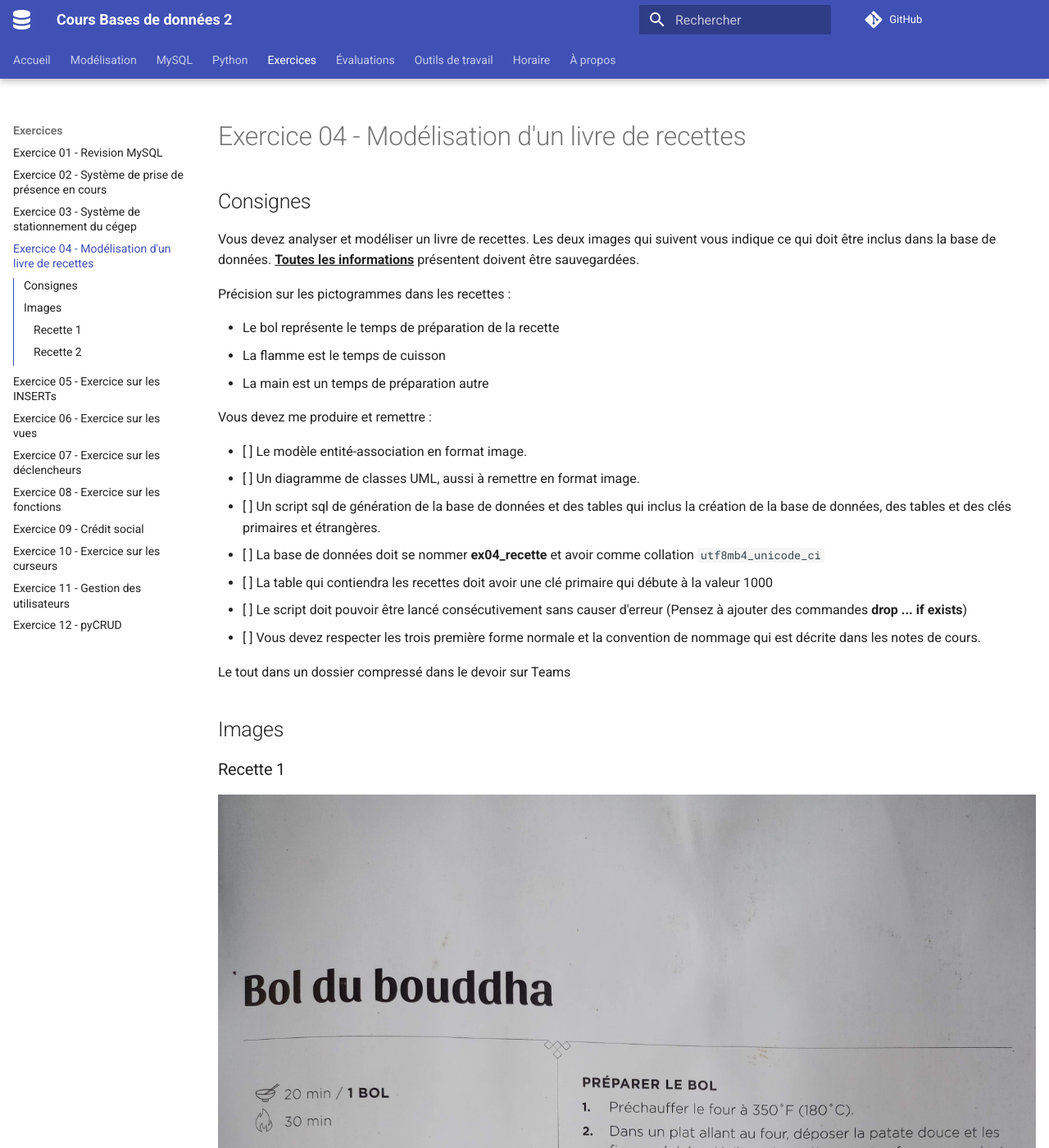
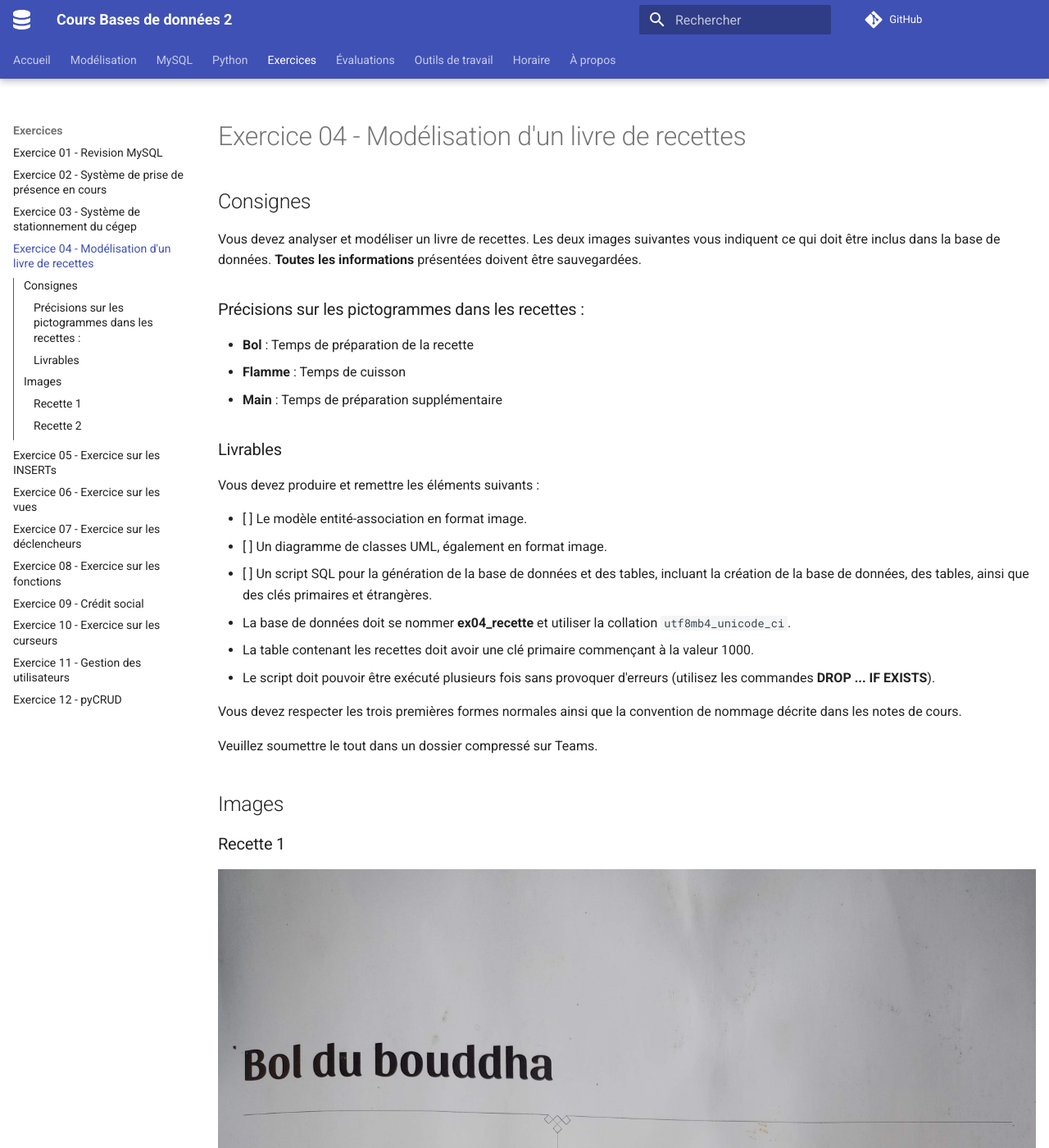
Before and after one commit to cegepvictoetienne/bd2, an MkDocs documentation site: the page built from docs/exercices/ex04_enonce.md, in a window 1280 px wide and 1400 px high. Shown: the whole window at 82% size. Built offline with MkDocs 1.6.1 and Material for MkDocs 9.7.7, drawn with Linux system fonts in a browser that asks for light colours; comment, search, counter and statistics services are not loaded.

Commit message:
correction ex04

```diff
--- a/docs/exercices/ex04_enonce.md
+++ b/docs/exercices/ex04_enonce.md
@@ -2,25 +2,28 @@
 
 ## Consignes
 
-Vous devez analyser et modéliser un livre de recettes. Les deux images qui suivent vous indique ce qui doit être inclus dans la base de données. **<u>Toutes les informations</u>** présentent doivent être sauvegardées.
+Vous devez analyser et modéliser un livre de recettes. Les deux images suivantes vous indiquent ce qui doit être inclus dans la base de données. **Toutes les informations** présentées doivent être sauvegardées.
 
-Précision sur les pictogrammes dans les recettes :
+### Précisions sur les pictogrammes dans les recettes :
 
-- Le bol représente le temps de préparation de la recette
-- La flamme est le temps de cuisson
-- La main est un temps de préparation autre
+- **Bol** : Temps de préparation de la recette
+- **Flamme** : Temps de cuisson
+- **Main** : Temps de préparation supplémentaire
 
-Vous devez me produire et remettre :
+### Livrables
+
+Vous devez produire et remettre les éléments suivants :
 
 - [ ] Le modèle entité-association en format image.
-- [ ] Un diagramme de classes UML, aussi à remettre en format image.
-- [ ] Un script sql de génération de la base de données et des tables qui inclus la création de la base de données, des tables et des clés primaires et étrangères.
-- [ ] La base de données doit se nommer **ex04_recette** et avoir comme collation `utf8mb4_unicode_ci`
-- [ ] La table qui contiendra les recettes doit avoir une clé primaire qui débute à la valeur 1000
-- [ ] Le script doit pouvoir être lancé consécutivement sans causer d'erreur (Pensez à ajouter des commandes **drop ... if exists**)
-- [ ] Vous devez respecter les trois première forme normale et la convention de nommage qui est décrite dans les notes de cours.
+- [ ] Un diagramme de classes UML, également en format image.
+- [ ] Un script SQL pour la génération de la base de données et des tables, incluant la création de la base de données, des tables, ainsi que des clés primaires et étrangères.
+  - La base de données doit se nommer **ex04_recette** et utiliser la collation `utf8mb4_unicode_ci`.
+  - La table contenant les recettes doit avoir une clé primaire commençant à la valeur 1000.
+  - Le script doit pouvoir être exécuté plusieurs fois sans provoquer d'erreurs (utilisez les commandes **DROP ... IF EXISTS**).
 
-Le tout dans un dossier compressé dans le devoir sur Teams
+Vous devez respecter les trois premières formes normales ainsi que la convention de nommage décrite dans les notes de cours.
+
+Veuillez soumettre le tout dans un dossier compressé sur Teams.
 
 ## Images
 
```
